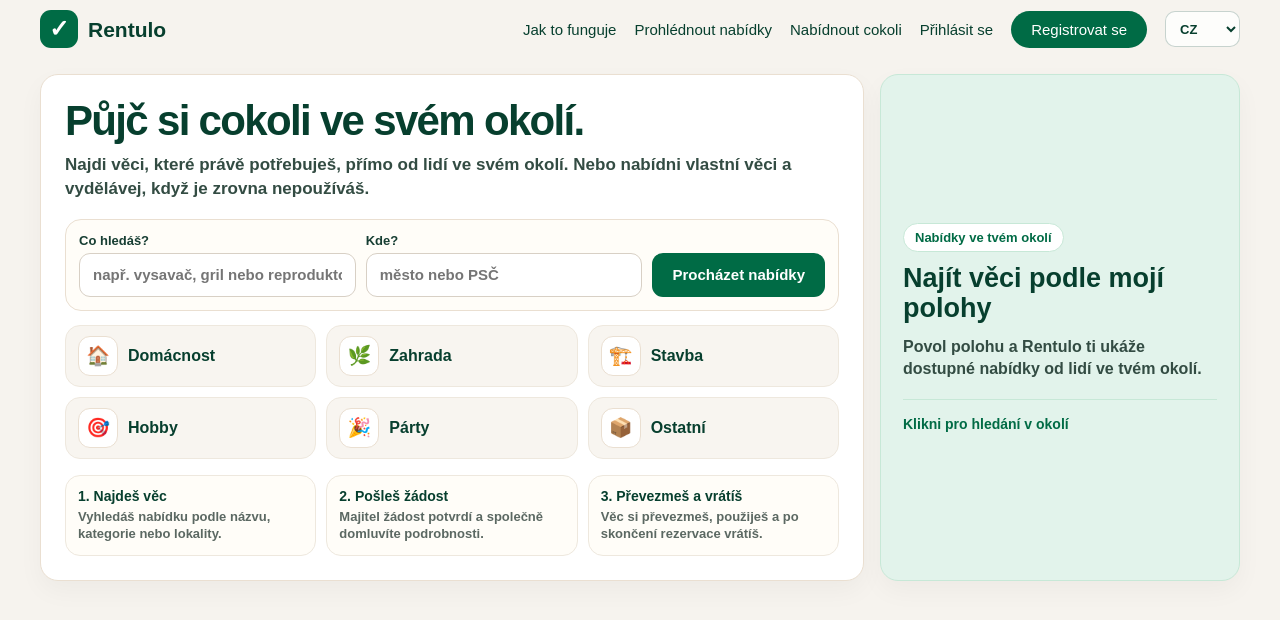
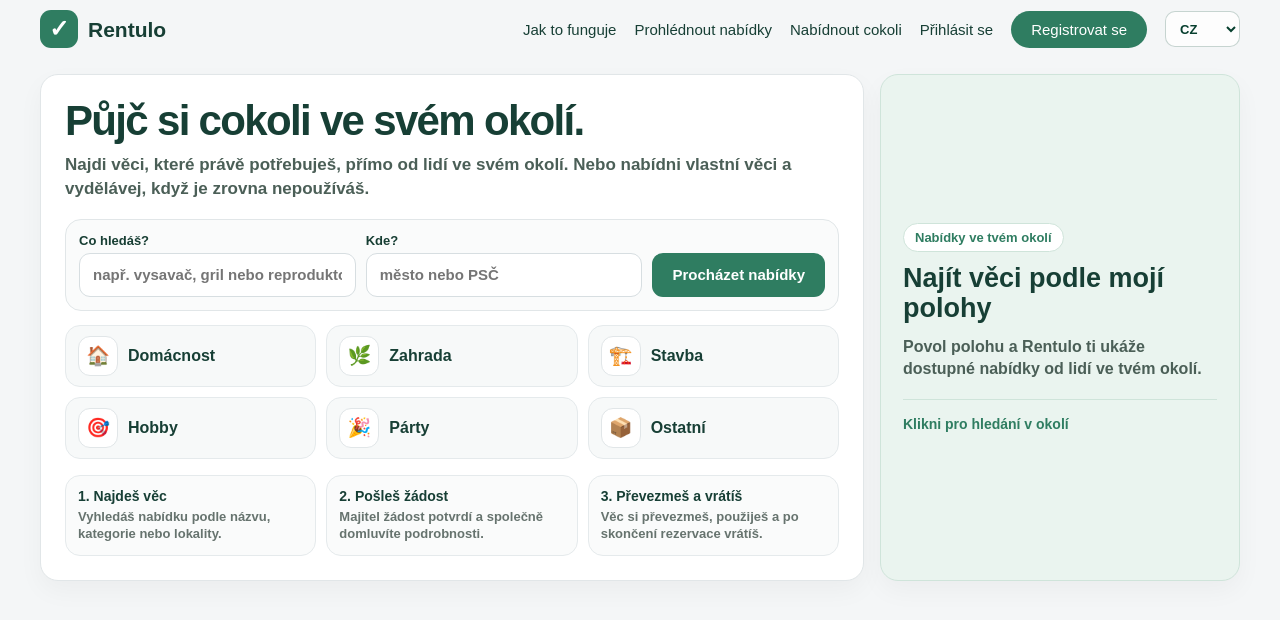
Before and after one commit to EbbiSK/rentulo, a website: page index.html in a window 1280 px wide. Drawn offline with nearby package versions, Linux system fonts and the light colour scheme.

Commit message:
Zjemnene farby a podklad uvodnej stranky

```diff
--- a/index.html
+++ b/index.html
@@ -14,8 +14,8 @@
     body {
       margin: 0;
       font-family: Arial, sans-serif;
-      background: #f6f3ee;
-      color: #073f2e;
+      background: #f4f6f7;
+      color: #173f35;
     }
 
     a {
@@ -48,7 +48,7 @@
       width: 38px;
       height: 38px;
       border-radius: 11px;
-      background: #006b45;
+      background: #2f7d61;
       color: white;
       display: flex;
       align-items: center;
@@ -69,14 +69,14 @@
       display: block;
       font-size: 21px;
       line-height: 1;
-      color: #073f2e;
+      color: #173f35;
     }
 
     .logo-text small {
       display: block;
       margin-top: 3px;
       font-size: 13px;
-      color: #4d5b55;
+      color: #66736e;
     }
 
     .nav {
@@ -94,12 +94,21 @@
       font-weight: 900;
     }
 
+    .nav-notification-badge {
+      background: #d9894b !important;
+      color: #ffffff !important;
+    }
+
+    .nav-account-link:hover .nav-notification-badge {
+      background: #c9783d !important;
+    }
+
     .btn-register,
     .logout-link {
       display: inline-flex;
       align-items: center;
       justify-content: center;
-      background: #006b45;
+      background: #2f7d61;
       color: white !important;
       padding: 10px 20px;
       border-radius: 999px;
@@ -123,7 +132,7 @@
     .home-content,
     .home-side-card {
       background: white;
-      border: 1px solid #eadfd1;
+      border: 1px solid #e1e6e8;
       border-radius: 18px;
       box-shadow: 0 10px 26px rgba(0, 0, 0, 0.04);
     }
@@ -135,7 +144,7 @@
     .home-content h1 {
       max-width: 780px;
       margin: 0 0 10px;
-      color: #073f2e;
+      color: #173f35;
       font-size: 42px;
       line-height: 1.04;
       letter-spacing: -0.04em;
@@ -144,7 +153,7 @@
     .home-text {
       max-width: 820px;
       margin: 0 0 18px;
-      color: #334c43;
+      color: #4b5f57;
       font-size: 17px;
       line-height: 1.42;
       font-weight: 700;
@@ -157,8 +166,8 @@
       align-items: end;
       padding: 13px;
       border-radius: 16px;
-      background: #fffdf8;
-      border: 1px solid #eadfd1;
+      background: #fafbfb;
+      border: 1px solid #e1e6e8;
       margin-bottom: 14px;
     }
 
@@ -176,26 +185,26 @@
     .search-field input {
       width: 100%;
       height: 44px;
-      border: 1px solid #d8d0c5;
+      border: 1px solid #d7dee1;
       border-radius: 11px;
       background: white;
       padding: 0 13px;
       font-size: 15px;
-      color: #073f2e;
+      color: #173f35;
       font-weight: 700;
     }
 
     .search-field input:focus {
       outline: none;
-      border-color: #006b45;
-      box-shadow: 0 0 0 3px rgba(0, 107, 69, 0.12);
+      border-color: #2f7d61;
+      box-shadow: 0 0 0 3px rgba(47, 125, 97, 0.14);
     }
 
     .search-button {
       min-height: 44px;
       border: none;
       border-radius: 11px;
-      background: #006b45;
+      background: #2f7d61;
       color: white;
       padding: 0 20px;
       font-size: 15px;
@@ -205,7 +214,7 @@
     }
 
     .search-button:hover {
-      background: #00563a;
+      background: #286b54;
     }
 
     .home-points {
@@ -220,17 +229,17 @@
       gap: 10px;
       align-items: center;
       min-height: 58px;
-      border: 1px solid #eee8de;
+      border: 1px solid #e5eaec;
       border-radius: 15px;
-      background: #f8f5f0;
-      color: #073f2e;
+      background: #f7f9f9;
+      color: #173f35;
       padding: 10px 12px;
       cursor: pointer;
       text-align: left;
     }
 
     .home-point-button:hover {
-      background: #eee8de;
+      background: #edf1f2;
     }
 
     .home-point-button strong {
@@ -238,7 +247,7 @@
       height: 40px;
       border-radius: 12px;
       background: white;
-      border: 1px solid #eadfd1;
+      border: 1px solid #e1e6e8;
       display: flex;
       align-items: center;
       justify-content: center;
@@ -253,17 +262,17 @@
 
     .home-side-card {
       width: 100%;
-      border: 1px solid #c7e8d7;
-      background: #e2f3eb;
-      color: #073f2e;
+      border: 1px solid #cfe4da;
+      background: #eaf4ef;
+      color: #173f35;
       padding: 24px 22px;
       text-align: left;
       cursor: pointer;
     }
 
     .home-side-card:hover {
-      border-color: #006b45;
-      box-shadow: 0 10px 28px rgba(0, 107, 69, 0.12);
+      border-color: #2f7d61;
+      box-shadow: 0 10px 28px rgba(47, 125, 97, 0.13);
     }
 
     .home-side-card:disabled {
@@ -277,8 +286,8 @@
       padding: 6px 11px;
       border-radius: 999px;
       background: white;
-      border: 1px solid #c7e8d7;
-      color: #006b45;
+      border: 1px solid #cfe4da;
+      color: #2f7d61;
       font-size: 13px;
       font-weight: 900;
     }
@@ -286,7 +295,7 @@
     .home-side-card strong {
       display: block;
       margin-bottom: 12px;
-      color: #073f2e;
+      color: #173f35;
       font-size: 27px;
       line-height: 1.1;
       font-weight: 900;
@@ -294,7 +303,7 @@
 
     .home-side-card p {
       margin: 0 0 18px;
-      color: #334c43;
+      color: #4b5f57;
       font-size: 16px;
       line-height: 1.4;
       font-weight: 700;
@@ -303,8 +312,8 @@
     .home-side-card small {
       display: block;
       padding-top: 16px;
-      border-top: 1px solid #c7e8d7;
-      color: #006b45;
+      border-top: 1px solid #cfe4da;
+      color: #2f7d61;
       font-size: 14px;
       font-weight: 900;
     }
@@ -319,20 +328,20 @@
     .mini-info-box {
       padding: 12px;
       border-radius: 15px;
-      background: #fffdf8;
-      border: 1px solid #eee8de;
+      background: #fafbfb;
+      border: 1px solid #e5eaec;
     }
 
     .mini-info-box strong {
       display: block;
       margin-bottom: 4px;
-      color: #073f2e;
+      color: #173f35;
       font-size: 14px;
     }
 
     .mini-info-box span {
       display: block;
-      color: #5b6862;
+      color: #66736e;
       font-size: 13px;
       line-height: 1.35;
       font-weight: 700;
```
